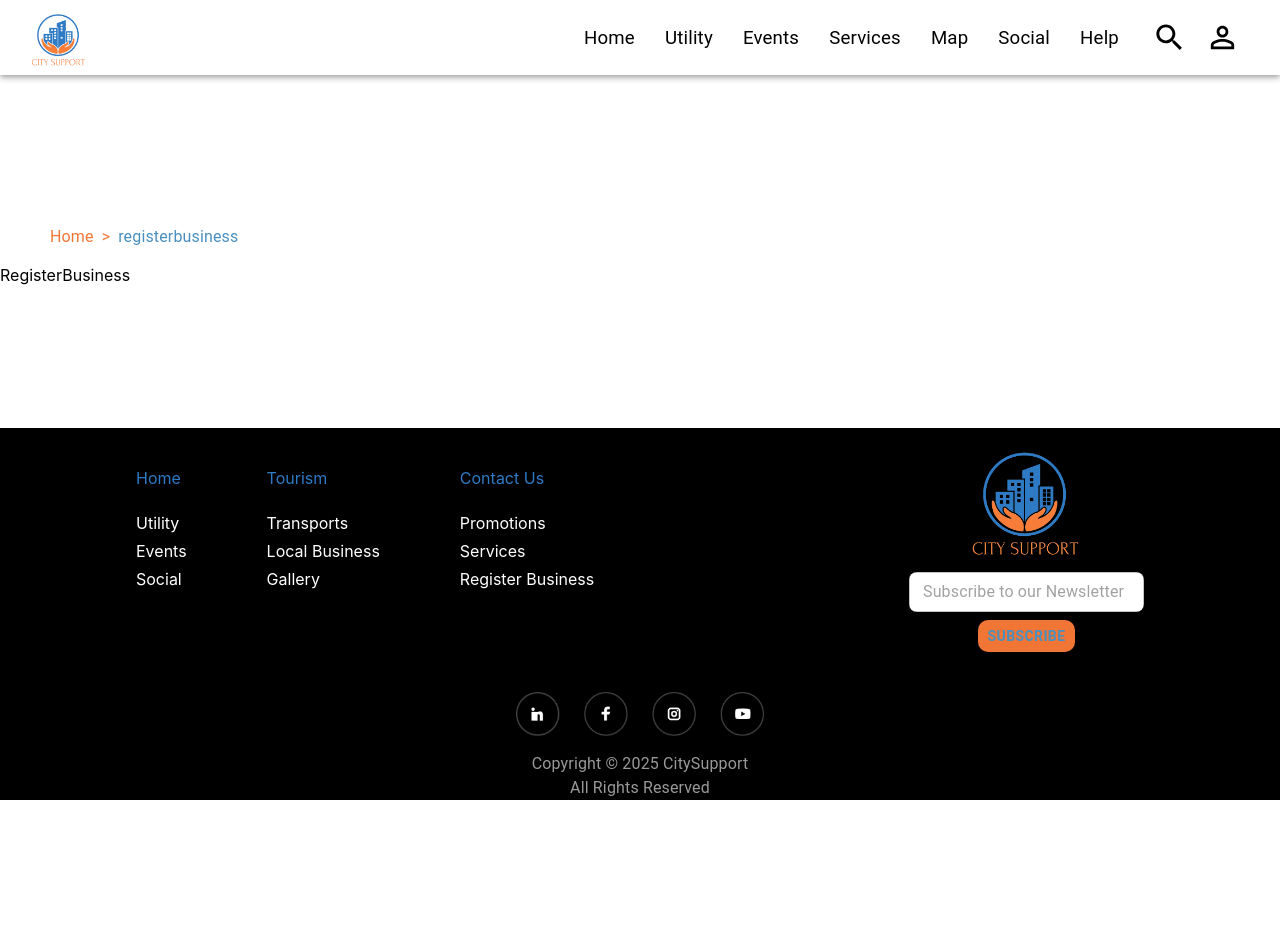
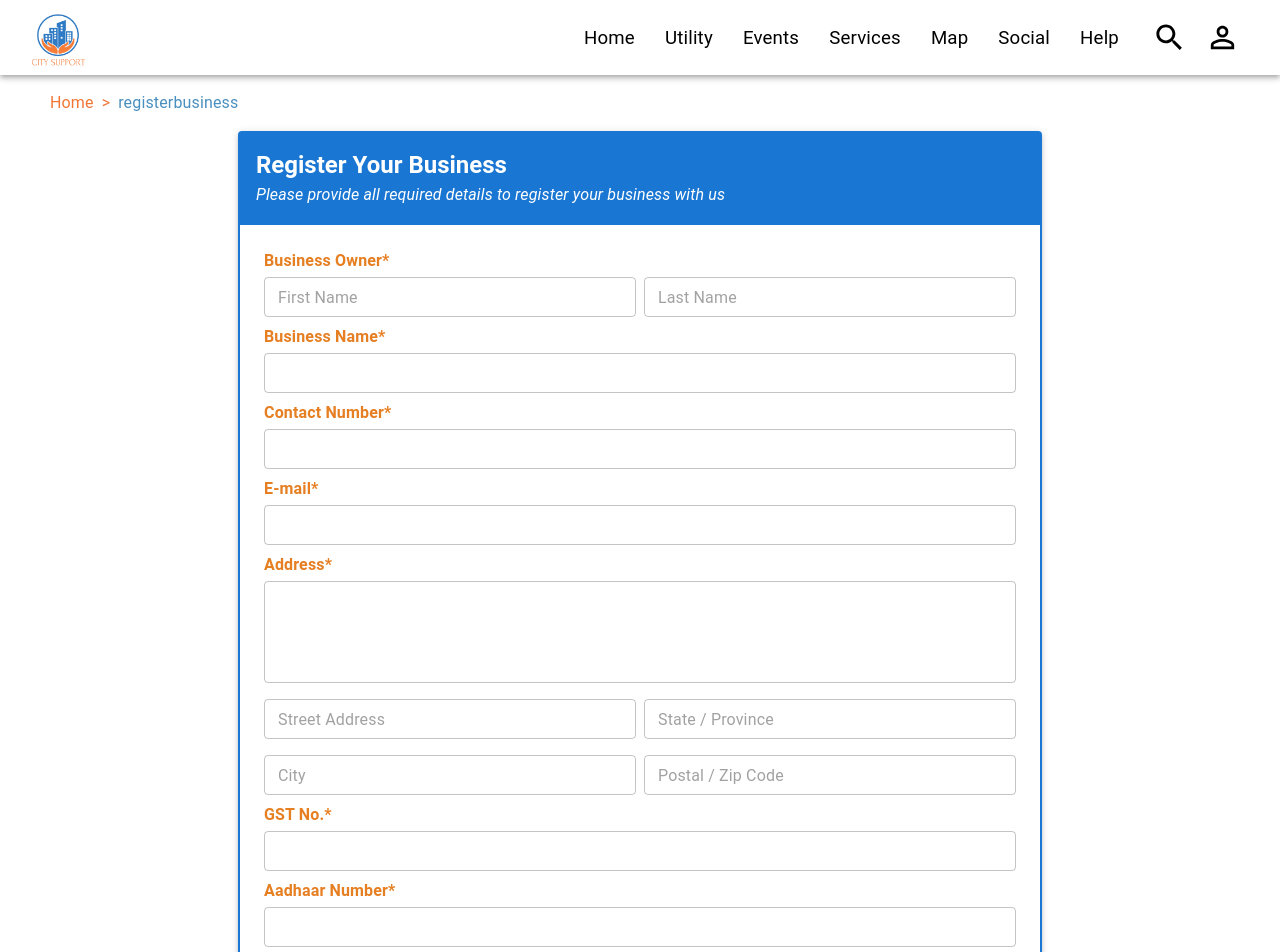
Before and after one commit to Vaibhavi-Patel-24/CitySupport, a React (Create React App) app in the folder client/: page /citysupport/registerbusiness in a window 1280 px wide. Shown: the top 952 px of the page. Before the commit the page ends 800 px from the top, so only its background shows below. Built offline with nearby package versions, Linux system fonts and the light colour scheme.

Commit message:
registerbusiness

```diff
--- a/client/src/pages/RegisterBusiness.jsx
+++ b/client/src/pages/RegisterBusiness.jsx
@@ -1,20 +1,71 @@
-import React from 'react'
-import Navbar from '../components/Navbar'
-import Footer from '../components/Footer'
-import GlobalBreadcrumbs from '../components/GlobalBreadcrumbs'
+import React from 'react';
+import { Container, TextField, Button, Typography, Box, Grid, Paper } from '@mui/material';
+import Navbar from '../components/Navbar';
+import Footer from '../components/Footer';
+import GlobalBreadcrumbs from '../components/GlobalBreadcrumbs';
 
 const RegisterBusiness = () => {
   return (
-        <div className="page-container">
-                <Navbar/>
-                <GlobalBreadcrumbs/>
+    <div>
+      <Navbar />
+      <GlobalBreadcrumbs />
+      <Box sx={{ display: 'flex', justifyContent: 'center' }}>
+        <Paper elevation={3} sx={{ width: '800px', border: '2px solid #1976d2' }}>
+          {/* Header */}
+          <Box sx={{ bgcolor: '#1976d2', color: 'white', p: 2 }}>
+            <Typography variant="h5" fontWeight="bold">Register Your Business</Typography>
+            <Typography variant="subtitle1" fontStyle="italic">Please provide all required details to register your business with us</Typography>
+          </Box>
 
-                  <div className="content">
-      RegisterBusiness
-      </div>
-      <Footer/>
+          {/* Form */}
+          <Box component="form" sx={{ p: 3 }}>
+            {/* Business Owner */}
+            <Typography sx={{ color: '#e67e22', fontWeight: 'bold', mb: 0.5 }}>Business Owner*</Typography>
+            <Grid container spacing={1}>
+              <Grid item xs={6}><TextField fullWidth size="small" variant="outlined" placeholder="First Name" /></Grid>
+              <Grid item xs={6}><TextField fullWidth size="small" variant="outlined" placeholder="Last Name" /></Grid>
+            </Grid>
+
+            {/* Business Name */}
+            <Typography sx={{ color: '#e67e22', fontWeight: 'bold', mt: 1, mb: 0.5 }}>Business Name*</Typography>
+            <TextField fullWidth size="small" variant="outlined" />
+
+            {/* Contact Number */}
+            <Typography sx={{ color: '#e67e22', fontWeight: 'bold', mt: 1, mb: 0.5 }}>Contact Number*</Typography>
+            <TextField fullWidth size="small" variant="outlined" />
+
+            {/* Email */}
+            <Typography sx={{ color: '#e67e22', fontWeight: 'bold', mt: 1, mb: 0.5 }}>E-mail*</Typography>
+            <TextField fullWidth size="small" variant="outlined" />
+
+            {/* Address */}
+            <Typography sx={{ color: '#e67e22', fontWeight: 'bold', mt: 1, mb: 0.5 }}>Address*</Typography>
+            <TextField fullWidth multiline rows={3} variant="outlined" />
+            <Grid container spacing={1} sx={{ mt: 1 }}>
+              <Grid item xs={6}><TextField fullWidth size="small" variant="outlined" placeholder="Street Address" /></Grid>
+              <Grid item xs={6}><TextField fullWidth size="small" variant="outlined" placeholder="State / Province" /></Grid>
+            </Grid>
+            <Grid container spacing={1} sx={{ mt: 1 }}>
+              <Grid item xs={6}><TextField fullWidth size="small" variant="outlined" placeholder="City" /></Grid>
+              <Grid item xs={6}><TextField fullWidth size="small" variant="outlined" placeholder="Postal / Zip Code" /></Grid>
+            </Grid>
+
+            {/* GST & Aadhaar */}
+            <Typography sx={{ color: '#e67e22', fontWeight: 'bold', mt: 1, mb: 0.5 }}>GST No.*</Typography>
+            <TextField fullWidth size="small" variant="outlined" />
+            <Typography sx={{ color: '#e67e22', fontWeight: 'bold', mt: 1, mb: 0.5 }}>Aadhaar Number*</Typography>
+            <TextField fullWidth size="small" variant="outlined" />
+
+            {/* Submit Button */}
+            <Box textAlign="center" mt={2} mb={2}>
+              <Button variant="contained" color="primary" sx={{ px: 4, py: 1, textTransform: 'none' }}>Next Page</Button>
+            </Box>
+          </Box>
+        </Paper>
+      </Box>
+      <Footer />
     </div>
-  )
-}
+  );
+};
 
-export default RegisterBusiness
+export default RegisterBusiness;
```
